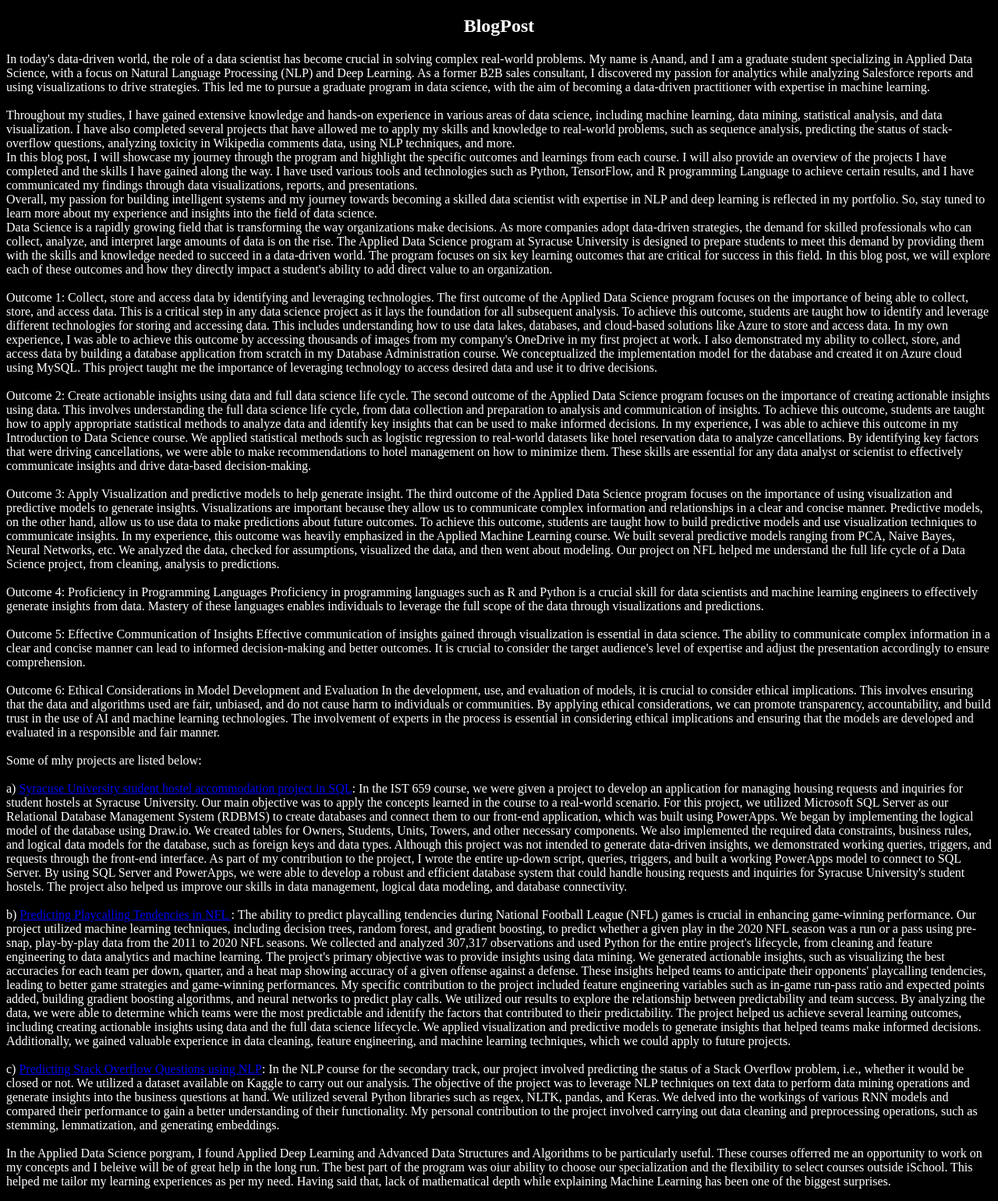
After one commit to AnandVamsi1993/AppliedDataSciencePortfolio_FLaskApp, a Flask app: page /GraduateStudiesOverview/Blogpost in a window 1280 px wide. The commit adds this page. Shown: the whole page at 78% size. Run offline with Flask 2, Linux system fonts and the light colour scheme.

Commit message:
commit message

```diff
--- /dev/null
+++ b/templates/Blogpost.html
@@ -0,0 +1,81 @@
+<!DOCTYPE html>
+<html>
+<head>
+    <title> Anand Vamsi </title>
+    <link rel="stylesheet" type="text/css" href="{{ url_for('static', filename='styles.css') }}">
+</head>
+<body>
+    <h2>BlogPost</h2>
+    <p>
+        In today's data-driven world, the role of a data scientist has become crucial in solving complex real-world problems. My name is Anand, and I am a graduate student specializing in Applied Data Science, with a focus on Natural Language Processing (NLP) and Deep Learning. As a former B2B sales consultant, I discovered my passion for analytics while analyzing Salesforce reports and using visualizations to drive strategies. This led me to pursue a graduate program in data science, with the aim of becoming a data-driven practitioner with expertise in machine learning.
+        <br />
+        <br />
+        Throughout my studies, I have gained extensive knowledge and hands-on experience in various areas of data science, including machine learning, data mining, statistical analysis, and data visualization. I have also completed several projects that have allowed me to apply my skills and knowledge to real-world problems, such as sequence analysis, predicting the status of stack-overflow questions, analyzing toxicity in Wikipedia comments data, using NLP techniques, and more.
+        <br />
+        In this blog post, I will showcase my journey through the program and highlight the specific outcomes and learnings from each course. I will also provide an overview of the projects I have completed and the skills I have gained along the way. I have used various tools and technologies such as Python, TensorFlow, and R programming Language to achieve certain results, and I have communicated my findings through data visualizations, reports, and presentations.
+        <br />
+        Overall, my passion for building intelligent systems and my journey towards becoming a skilled data scientist with expertise in NLP and deep learning is reflected in my portfolio. So, stay tuned to learn more about my experience and insights into the field of data science.
+        <br />
+        Data Science is a rapidly growing field that is transforming the way organizations make decisions. As more companies adopt data-driven strategies, the demand for skilled professionals who can collect, analyze, and interpret large amounts of data is on the rise. The Applied Data Science program at Syracuse University is designed to prepare students to meet this demand by providing them with the skills and knowledge needed to succeed in a data-driven world. The program focuses on six key learning outcomes that are critical for success in this field. In this blog post, we will explore each of these outcomes and how they directly impact a student's ability to add direct value to an organization.
+        <br />
+        <br />
+        Outcome 1: Collect, store and access data by identifying and leveraging technologies.
+        The first outcome of the Applied Data Science program focuses on the importance of being able to collect, store, and access data. This is a critical step in any data science project as it lays the foundation for all subsequent analysis. To achieve this outcome, students are taught how to identify and leverage different technologies for storing and accessing data. This includes understanding how to use data lakes, databases, and cloud-based solutions like Azure to store and access data.
+
+        In my own experience, I was able to achieve this outcome by accessing thousands of images from my company's OneDrive in my first project at work. I also demonstrated my ability to collect, store, and access data by building a database application from scratch in my Database Administration course. We conceptualized the implementation model for the database and created it on Azure cloud using MySQL. This project taught me the importance of leveraging technology to access desired data and use it to drive decisions.
+        <br />
+        <br />
+        Outcome 2: Create actionable insights using data and full data science life cycle.
+        The second outcome of the Applied Data Science program focuses on the importance of creating actionable insights using data. This involves understanding the full data science life cycle, from data collection and preparation to analysis and communication of insights. To achieve this outcome, students are taught how to apply appropriate statistical methods to analyze data and identify key insights that can be used to make informed decisions.
+
+        In my experience, I was able to achieve this outcome in my Introduction to Data Science course. We applied statistical methods such as logistic regression to real-world datasets like hotel reservation data to analyze cancellations. By identifying key factors that were driving cancellations, we were able to make recommendations to hotel management on how to minimize them. These skills are essential for any data analyst or scientist to effectively communicate insights and drive data-based decision-making.
+        <br />
+        <br />
+        Outcome 3: Apply Visualization and predictive models to help generate insight.
+        The third outcome of the Applied Data Science program focuses on the importance of using visualization and predictive models to generate insights. Visualizations are important because they allow us to communicate complex information and relationships in a clear and concise manner. Predictive models, on the other hand, allow us to use data to make predictions about future outcomes. To achieve this outcome, students are taught how to build predictive models and use visualization techniques to communicate insights.
+
+        In my experience, this outcome was heavily emphasized in the Applied Machine Learning course. We built several predictive models ranging from PCA, Naive Bayes, Neural Networks, etc. We analyzed the data, checked for assumptions, visualized the data, and then went about modeling. Our project on NFL helped me understand the full life cycle of a Data Science project, from cleaning, analysis to predictions.
+        <br />
+        <br />
+        Outcome 4: Proficiency in Programming Languages
+        Proficiency in programming languages such as R and Python is a crucial skill for data scientists and machine learning engineers to effectively generate insights from data. Mastery of these languages enables individuals to leverage the full scope of the data through visualizations and predictions.
+        <br />
+        <br />
+        Outcome 5: Effective Communication of Insights
+        Effective communication of insights gained through visualization is essential in data science. The ability to communicate complex information in a clear and concise manner can lead to informed decision-making and better outcomes. It is crucial to consider the target audience's level of expertise and adjust the presentation accordingly to ensure comprehension.
+        <br />
+        <br />
+        Outcome 6: Ethical Considerations in Model Development and Evaluation
+        In the development, use, and evaluation of models, it is crucial to consider ethical implications. This involves ensuring that the data and algorithms used are fair, unbiased, and do not cause harm to individuals or communities. By applying ethical considerations, we can promote transparency, accountability, and build trust in the use of AI and machine learning technologies. The involvement of experts in the process is essential in considering ethical implications and ensuring that the models are developed and evaluated in a responsible and fair manner.
+        <br />
+        <br />
+        Some of mhy projects are listed below:
+        <br />
+        <br />
+        a) <a href="/GraduateStudiesOverview/StudenthostelAccomodation">Syracuse University student hostel accommodation project in SQL</a>:
+        In the IST 659 course, we were given a project to develop an application for managing housing requests and inquiries for student hostels at Syracuse University. Our main objective was to apply the concepts learned in the course to a real-world scenario. For this project, we utilized Microsoft SQL Server as our Relational Database Management System (RDBMS) to create databases and connect them to our front-end application, which was built using PowerApps.
+
+        We began by implementing the logical model of the database using Draw.io. We created tables for Owners, Students, Units, Towers, and other necessary components. We also implemented the required data constraints, business rules, and logical data models for the database, such as foreign keys and data types. Although this project was not intended to generate data-driven insights, we demonstrated working queries, triggers, and requests through the front-end interface.
+
+        As part of my contribution to the project, I wrote the entire up-down script, queries, triggers, and built a working PowerApps model to connect to SQL Server. By using SQL Server and PowerApps, we were able to develop a robust and efficient database system that could handle housing requests and inquiries for Syracuse University's student hostels. The project also helped us improve our skills in data management, logical data modeling, and database connectivity.
+        <br />
+        <br />
+        b) <a href="/GraduateStudiesOverview/NFLProject">Predicting Playcalling Tendencies in NFL </a>:
+        The ability to predict playcalling tendencies during National Football League (NFL) games is crucial in enhancing game-winning performance. Our project utilized machine learning techniques, including decision trees, random forest, and gradient boosting, to predict whether a given play in the 2020 NFL season was a run or a pass using pre-snap, play-by-play data from the 2011 to 2020 NFL seasons. We collected and analyzed 307,317 observations and used Python for the entire project's lifecycle, from cleaning and feature engineering to data analytics and machine learning.
+
+        The project's primary objective was to provide insights using data mining. We generated actionable insights, such as visualizing the best accuracies for each team per down, quarter, and a heat map showing accuracy of a given offense against a defense. These insights helped teams to anticipate their opponents' playcalling tendencies, leading to better game strategies and game-winning performances.
+
+        My specific contribution to the project included feature engineering variables such as in-game run-pass ratio and expected points added, building gradient boosting algorithms, and neural networks to predict play calls. We utilized our results to explore the relationship between predictability and team success. By analyzing the data, we were able to determine which teams were the most predictable and identify the factors that contributed to their predictability.
+
+        The project helped us achieve several learning outcomes, including creating actionable insights using data and the full data science lifecycle. We applied visualization and predictive models to generate insights that helped teams make informed decisions. Additionally, we gained valuable experience in data cleaning, feature engineering, and machine learning techniques, which we could apply to future projects.
+        <br />
+        <br />
+        c) <a href="/GraduateStudiesOverview/NLPProject">Predicting Stack Overflow Questions using NLP</a>:
+        In the NLP course for the secondary track, our project involved predicting the status of a Stack Overflow problem, i.e., whether it would be closed or not. We utilized a dataset available on Kaggle to carry out our analysis. The objective of the project was to leverage NLP techniques on text data to perform data mining operations and generate insights into the business questions at hand. We utilized several Python libraries such as regex, NLTK, pandas, and Keras.
+        We delved into the workings of various RNN models and compared their performance to gain a better understanding of their functionality. My personal contribution to the project involved carrying out data cleaning and preprocessing operations, such as stemming, lemmatization, and generating embeddings.
+        <br />
+        <br />
+        In the Applied Data Science porgram, I found Applied Deep Learning and Advanced Data Structures and Algorithms to be particularly useful. These courses offerred me an opportunity to work on my concepts and I beleive will be of great help in the long run. The best part of the program was oiur ability to choose our specialization and the flexibility to select courses outside iSchool. This helped me tailor my learning experiences as per my need. Having said that, lack of mathematical depth while explaining Machine Learning has been one of the biggest surprises.
+    </p>
+</body>
+</html>
```
Also changed, not shown: templates/NFL_Project.html (+8 -1 lines), templates/NLPProject.html (added, +19 -0 lines), templates/NLPProject.html.html (deleted, +0 -9 lines), templates/StudentHostel.html (+11 -1 lines), templates/home.html (+1 -6 lines), static/Logical_Model.jpg (added), static/NFL_SampleViz.jpg (added), static/NLP_Results.jpg (added), templates/Blogpost.txt (added), 1 other file.
